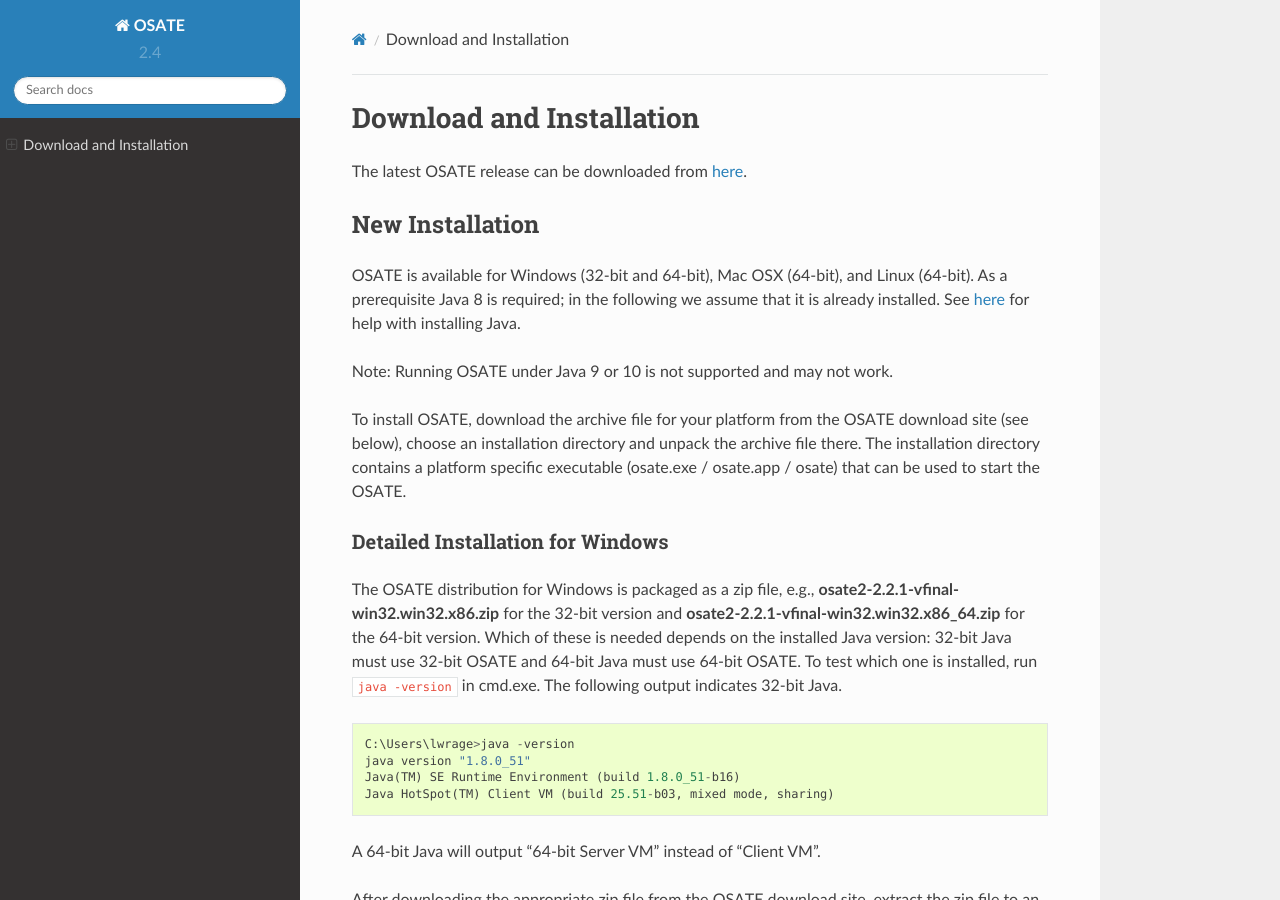
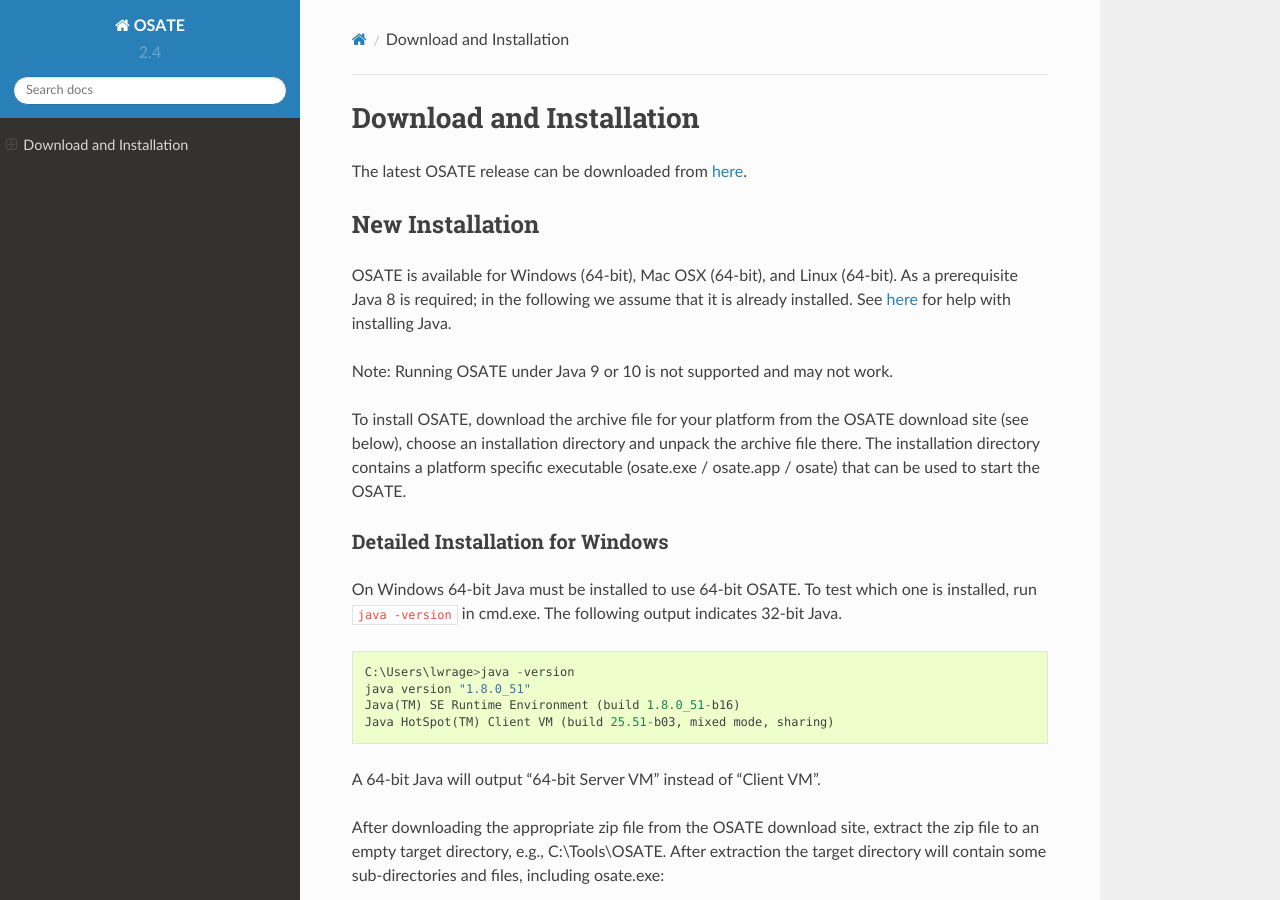
Before and after one commit to osate/website, a Sphinx documentation site: the page built from source/download-and-install.md, in a window 1280 px wide and 900 px high. Built offline with Sphinx 7.4.7 and the Read the Docs theme 2.0.0, drawn with Linux system fonts in a browser that asks for light colours; some of the changed text lies outside the part shown.

Commit message:
Minor updates

```diff
--- a/source/download-and-install.md
+++ b/source/download-and-install.md
@@ -5,7 +5,7 @@
 
 ## New Installation
 
-OSATE is available for Windows (32-bit and 64-bit), Mac OSX (64-bit),
+OSATE is available for Windows (64-bit), Mac OSX (64-bit),
 and Linux (64-bit). As a prerequisite Java 8 is required; in the
 following we assume that it is already installed. See
 [here](https://java.com/en/download/help/download_options.xml) for help
@@ -21,11 +21,7 @@
 
 ### Detailed Installation for Windows
 
-The OSATE distribution for Windows is packaged as a zip file, e.g.,
-**osate2-2.2.1-vfinal-win32.win32.x86.zip** for the 32-bit version and
-**osate2-2.2.1-vfinal-win32.win32.x86\_64.zip** for the 64-bit version. Which
-of these is needed depends on the installed Java version: 32-bit Java
-must use 32-bit OSATE and 64-bit Java must use 64-bit OSATE. To test
+On Windows 64-bit Java must be installed to use 64-bit OSATE. To test
 which one is installed, run `java -version` in cmd.exe. The following
 output indicates 32-bit Java.
 
```
Also changed, not shown: other parts of source/download-and-install.md (+1 -1 lines), source/additional-components.md (+1 -1 lines).
